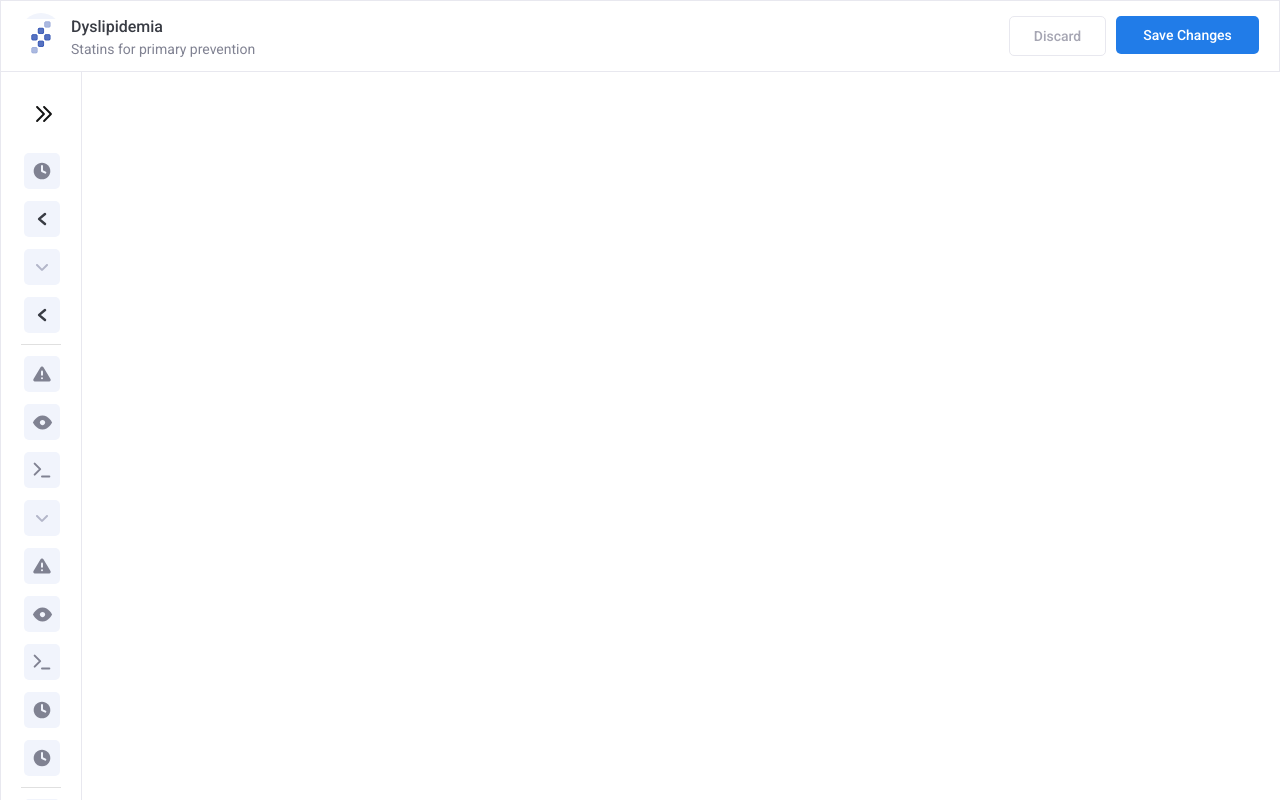
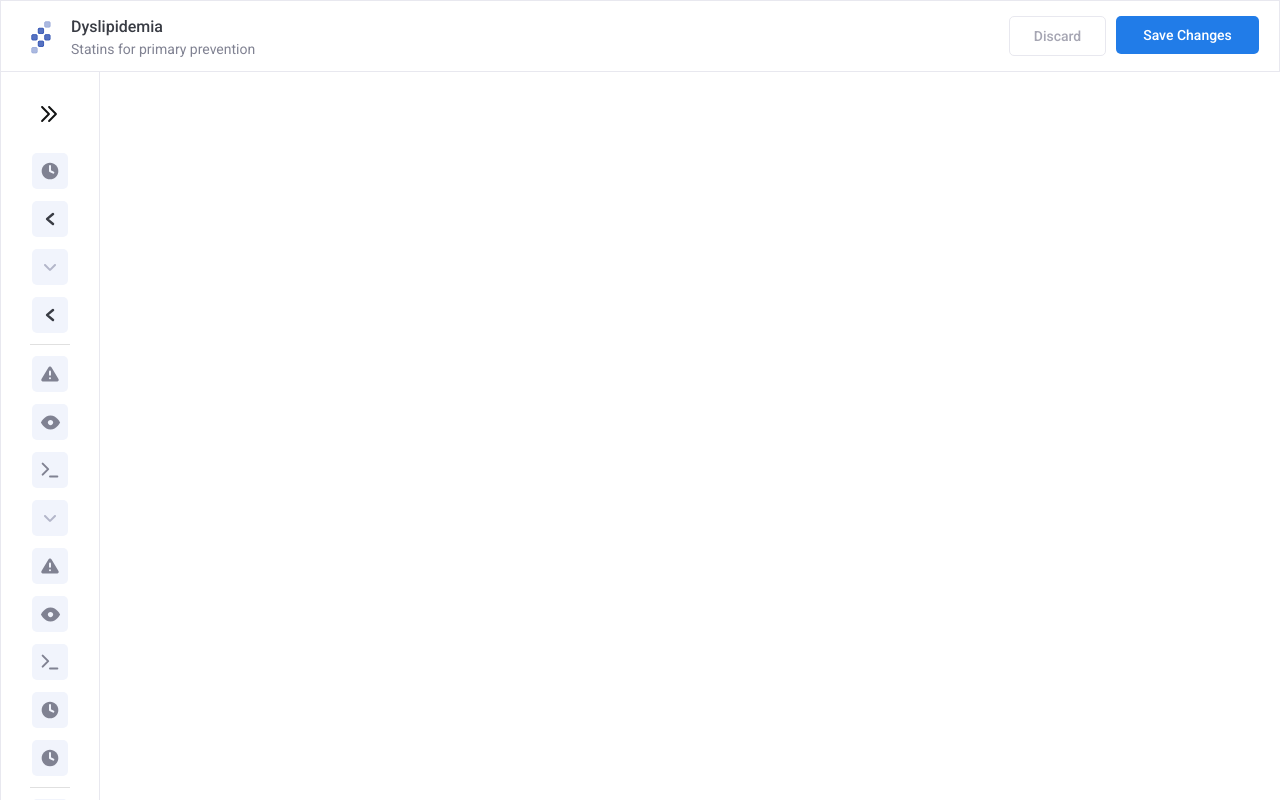
Before and after one commit to BSky921007/react-flowy, a React (Create React App) app: page / in a window 1280 px wide. Both pictures are taken after a click on the button "delete". Shown: the top 800 px of the page. Built offline with nearby package versions, Linux system fonts and the light colour scheme; the HTML template or start-up script is replaced by a standard one.

Commit message:
download some changed

```diff
--- a/src/App.css
+++ b/src/App.css
@@ -48,7 +48,6 @@
   width: 40px;
   height: 40px;
   border-radius: 100px;
-  background-color: #F1F4FC;
   text-align: center;
   display: inline-block;
   vertical-align: top;
@@ -326,8 +325,6 @@ color: #C9C9D5;
 }
 .grabme {
   margin-top: 10px;
-  margin-left: 10px;
-  margin-bottom: -14px;
   width: 15px;
 }
 #blocklist {
@@ -341,11 +338,14 @@ color: #C9C9D5;
   padding-top: 30px;
 }
 .blockin {
+  padding-left: 10px;
+  padding-right: 10px;
   display: inline-block;
   vertical-align: top;
-  margin-left: 12px;
 }
 .blockico {
+  margin: 0px;
+  padding: 0px;
   width: 36px;
   height: 36px;
   background-color: #F1F4FC;
@@ -405,7 +405,6 @@ color: #C9C9D5;
 }
 #opencard {
   /* position: absolute; */
-  margin-left: 20px;
   z-index: 10;
 }
 #canvas {
@@ -605,13 +604,11 @@ color: #C9C9D5;
   vertical-align: middle;
 }
 .blockyright {
-  display: inline-block;
   float: right;
   vertical-align: middle;
   margin-right: 20px;
-  margin-top: 10px;
-  width: 28px;
-  height: 28px;
+  width: 43px;
+  height: 51px;
   border-radius: 5px;
   text-align: center;
   background-color: #FFF;
--- a/src/components/Canvas.tsx
+++ b/src/components/Canvas.tsx
@@ -53,7 +53,7 @@ const Canvas = (props: CanvasProps) => {
                 setHasFirstCard(false);
                 setCnt(1);
             }
-            setSelectedId(-1);
+	    setSelectedId(-1)
         }
     }
 
@@ -336,7 +336,7 @@ const Canvas = (props: CanvasProps) => {
         console.log('mouse up on canvas', isMoving);
         if (moveFirstChild) {
             setMoveFirstChild(false);
-            setSelectedId(-1);
+	    setSelectedId(-1);
         } else {
             if (isMoving) setIsMoving(false);
             else return;
--- a/src/components/LeftCard.tsx
+++ b/src/components/LeftCard.tsx
@@ -38,7 +38,7 @@ const LeftCard = (props: CardProps) => {
                 ) : (
                     <>
                         <div className="blockin">
-                            <div className="blockico" style={{marginLeft: '10px'}}>
+                            <div className="blockico">
                                 <span></span>
                                 <img src={lefticon} alt="NO"/>
                             </div>
--- a/src/components/LeftTab.tsx
+++ b/src/components/LeftTab.tsx
@@ -62,7 +62,7 @@ export default function LeftTab() {
 					</div>
 				) : (
 					<div id="opencard">
-						<IconButton aria-label="delete" size="large" onClick={() => handleOpen()} style={{marginLeft: '-25px', paddingRight: '0px'}}>
+						<IconButton aria-label="delete" size="large" onClick={() => handleOpen()}>
 							<img src="assets/openright.svg" alt="NO"/>
 						</IconButton>
 					</div>
@@ -115,19 +115,19 @@ export default function LeftTab() {
 			}
 			{
 				!open && (
-					<div id="blocklist" style={{marginLeft: '-20px'}}>
+					<div id="blocklist">
 						{
 							CardList_Triggers.map((trigger) => {
 								return <LeftCard key={trigger.id} data={trigger} open={open}/>
 							})
 						}
-						<Divider style={{width: '40px', marginLeft: '20px', marginTop: '10px'}}/>
+						<Divider style={{width: '40px', marginLeft: '9px', marginTop: '10px'}}/>
 						{
 							CardList_Actions.map((trigger) => {
 								return <LeftCard key={trigger.id} data={trigger} open={open}/>
 							})
 						}
-						<Divider style={{width: '40px', marginLeft: '20px', marginTop: '10px'}}/>
+						<Divider style={{width: '40px', marginLeft: '9px', marginTop: '10px'}}/>
 						{
 							CardList_Structure.map((trigger) => {
 								return <LeftCard key={trigger.id} data={trigger} open={open}/>
--- a/src/components/RightCard.tsx
+++ b/src/components/RightCard.tsx
@@ -40,17 +40,31 @@ const RightCard = (props: RightCardProps) => {
         const clickOffsetY = event.pageY - paddingTop - position.y;
         console.log('mouse down on right card', id);
 
-        if ((32 < clickOffsetX && clickOffsetX < 56) && (23 < clickOffsetY && clickOffsetY < 47)) {
-            props.onProp(id);
-            setOpenProps(!openProps);
-        } else if ((280 < clickOffsetX && clickOffsetX < 293) && (33 < clickOffsetY && clickOffsetY < 46)) {
+        const cardWidth = 318;
+        const xButtonWidth = 43
+
+        const topBarHeight = 51;
+        const topBarMargin = 20;
+
+        const xButtonEndX = cardWidth - topBarMargin
+        const xButtonStartX = xButtonEndX - xButtonWidth
+
+        const topBarStartY = topBarMargin
+        const topBarEndY = topBarStartY + topBarHeight
+
+        if ((topBarMargin < clickOffsetX && clickOffsetX < xButtonStartX) &&
+            (topBarStartY < clickOffsetY && clickOffsetY < topBarEndY)) {
+            setMoving(true);
+            setIsSelected(true);
+            props.onMouseDown(id);
+        } else if ((xButtonStartX < clickOffsetX && clickOffsetX < xButtonEndX) &&
+                   (topBarStartY < clickOffsetY && clickOffsetY < topBarEndY)) {
             setMoving(false);
             setIsSelected(true);
             props.onDeleteCard(id);
         } else {
-            setMoving(true);
-            setIsSelected(true);
-            props.onMouseDown(id);
+            props.onProp(id);
+            setOpenProps(!openProps);
         }
     }
 
```
